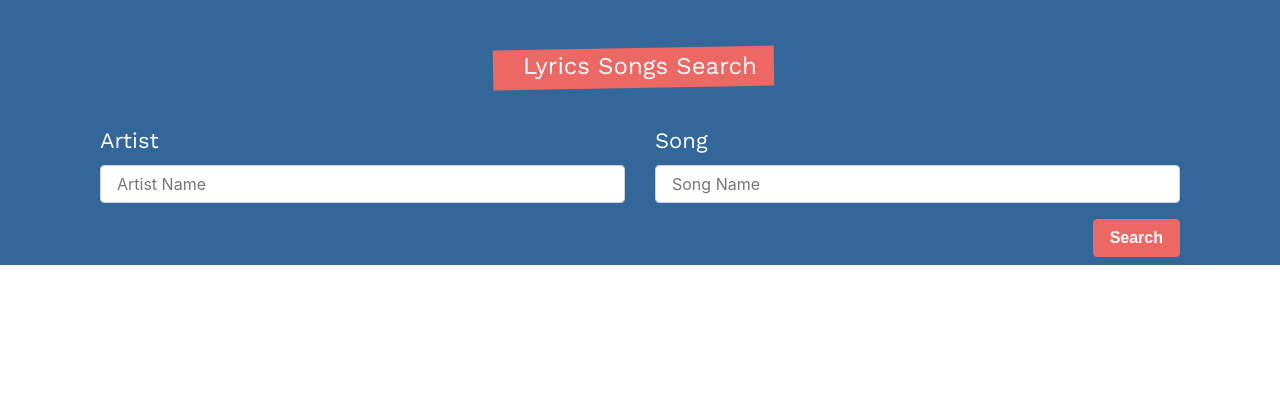
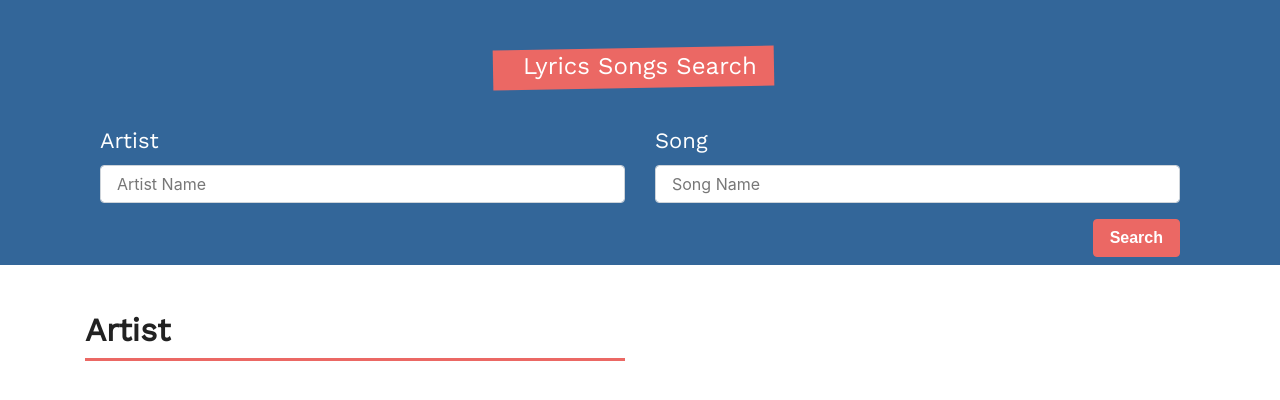
Before and after one commit to FranMolleda/lyrics, a React (Create React App) app: page / in a window 1280 px wide. Shown: the top 400 px of the page. Built offline with nearby package versions, Linux system fonts and the light colour scheme; a web font is replaced by a local one.

Commit message:
First Api done

```diff
--- a/src/App.js
+++ b/src/App.js
@@ -1,14 +1,36 @@
-import React, { Fragment, useState } from "react";
+import React, { Fragment, useState, useEffect } from "react";
 import Form from "./components/Form";
-
+import Lyric from "./components/Lyric";
 function App() {
   const [resultsearch, setResultSearch] = useState({});
+  const [lyric, setLyric] = useState("");
 
   const { song, artist } = resultsearch;
 
+  useEffect(() => {
+    if (Object.keys(resultsearch).length === 0) return;
+
+    const Api = async () => {
+      const url = `https://api.lyrics.ovh/v1/${artist}/${song}`;
+      const apiSong = await fetch(url);
+      const response = await apiSong.json();
+      setLyric(response.lyrics);
+    };
+    Api();
+  }, [resultsearch, artist, song]);
   return (
     <Fragment>
       <Form setResultSearch={setResultSearch} />
+      <div className="container mt-5">
+        <div className="row">
+          <div className="col-md-6">
+            <h2>Artist</h2>
+          </div>
+          <div className="col-md-6">
+            <Lyric lyric={lyric} />
+          </div>
+        </div>
+      </div>
     </Fragment>
   );
 }
--- /dev/null
+++ b/src/components/Lyric.js
@@ -0,0 +1,13 @@
+import React, { Fragment } from "react";
+
+const Lyric = ({ lyric }) => {
+  if (lyric.length === 0) return null;
+  return (
+    <Fragment>
+      <h2>Songs Lyric</h2>
+      <p className="lyric">{lyric}</p>
+    </Fragment>
+  );
+};
+
+export default Lyric;
--- a/src/index.css
+++ b/src/index.css
@@ -47,7 +47,7 @@ form.card {
   border: none;
 }
 
-.letra {
+.lyric {
   white-space: pre-wrap;
 }
 
```
